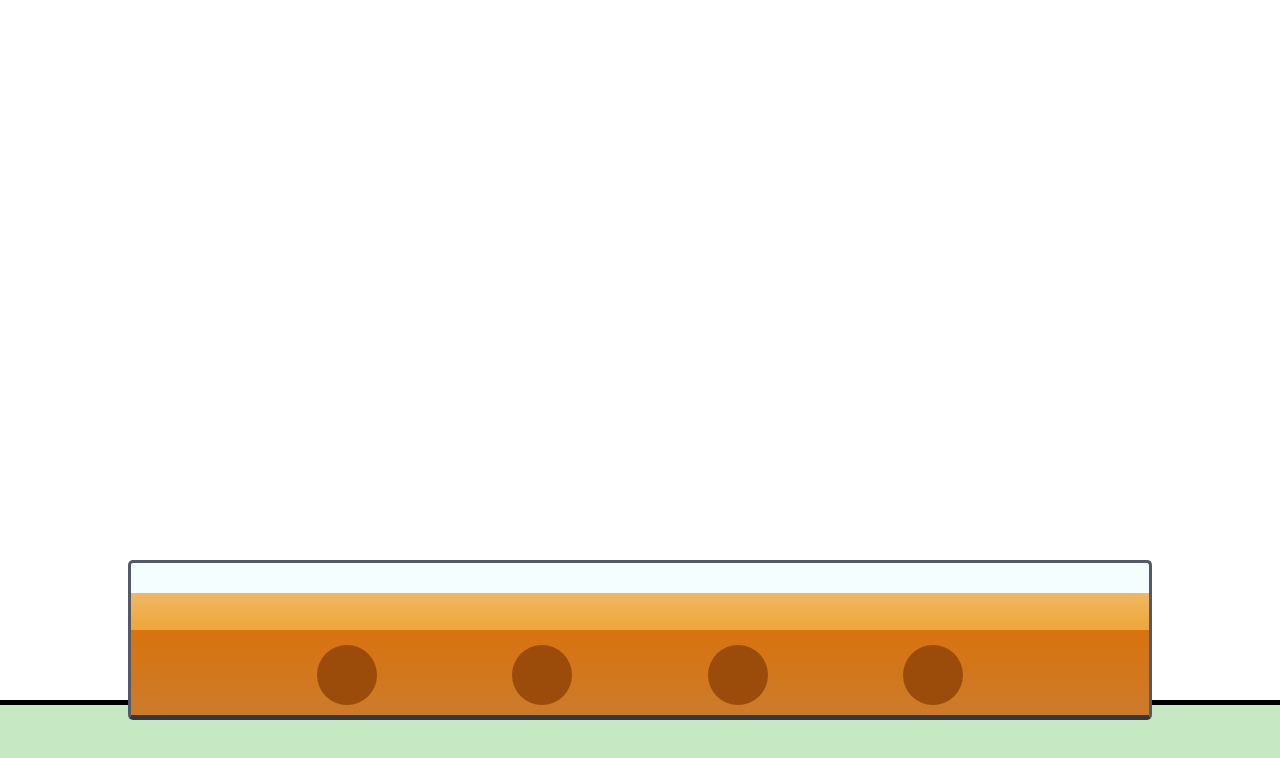
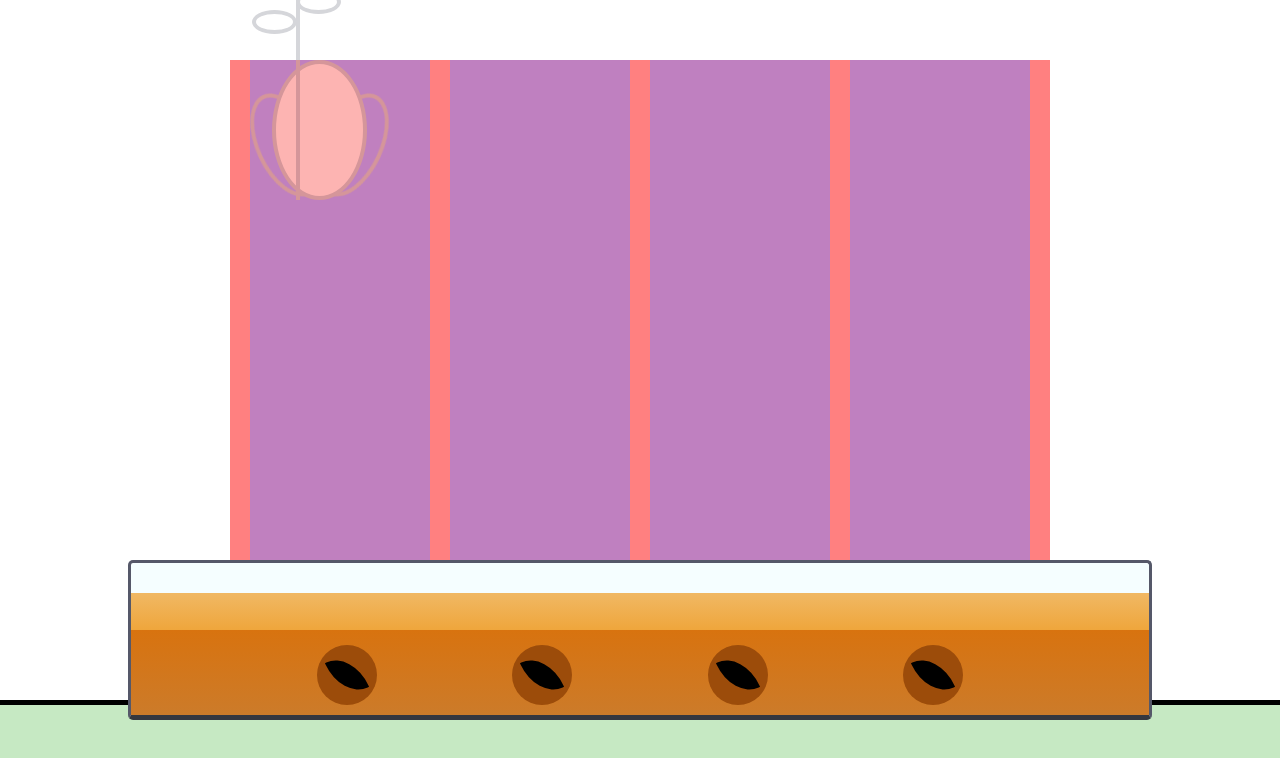
Before and after one commit to lunarias/Garden-of-facts, a website: page app/index.html in a window 1280 px wide. Drawn offline with nearby package versions, Linux system fonts and the light colour scheme.

Commit message:
testing flex

```diff
--- a/app/index.html
+++ b/app/index.html
@@ -49,6 +49,7 @@
                   <div class="soil">
                         <div class="seed-wrapper">
                               <div id="seed-spot-1" class="seed-spot">
+
                                     <div id="seed-1" class="seed"></div>
                               </div>
 
@@ -71,7 +72,23 @@
             </div>
 
 
-          <div class="seed-wrapper">
+          <div class="garden-wrapper">
+              <div class="flower-wrapper">
+                <div class="flower -flower1" id="flower-1">
+                    <div class="flower-bud -flower1"></div>
+                    <div class="plant" id="plant-1">
+                        <div class="leaf leaf-left" id="fact-1" style="top:80px;"></div>
+                            <div class="leaf leaf-right" id="fact-2" style="top:80px;"></div>
+                            <div class="leaf leaf-right" id="fact-3" style="top:150px;"></div>
+                            <div class="leaf leaf-left" id="fact-4" style="top:170px;"></div>
+                    </div>
+                </div>
+
+
+              </div>
+              <div class="flower-wrapper"></div>
+              <div class="flower-wrapper"></div>
+              <div class="flower-wrapper"></div>
 
 
           </div>
@@ -79,7 +96,7 @@
 
 <!--          <div id="flowers-container" style="position:absolute;top:25%;left:25%">
             <div style="position:relative;border:black solid 1px;height:500px;">
--->                <div class="flower -flower1" id="flower-1">
+-->                <!-- <div class="flower -flower1" id="flower-1">
                     <div class="flower-bud -flower1"></div>
                     <div class="plant" id="plant-1">
                         <div class="leaf leaf-left" id="fact-1" style="top:80px;"></div>
@@ -114,7 +131,7 @@
                         <div class="leaf leaf-right" id="fact-3" style="top:160px;"></div>
                         <div class="leaf leaf-left" id="fact-4" style="top:170px;"></div>
                     </div>
-                </div>
+                </div> -->
 <!--            </div>
           </div>
 -->
--- a/app/index.js
+++ b/app/index.js
@@ -1,9 +1,9 @@
 
 
 $(document).ready(function () {
-    $(".seed").hide();
-    $(".leaf").hide();
-    $(".flower-bud").hide();
+    // $(".seed").hide();
+    // $(".leaf").hide();
+    // $(".flower-bud").hide();
     $("#modal-close").click(function(){
         $("#modal").modal("hide");
     })
--- a/app/style/cssDist/combined.css
+++ b/app/style/cssDist/combined.css
@@ -1,9 +1,31 @@
+.garden-wrapper {
+  width: 64%;
+  height: 500px;
+  position: absolute;
+  bottom: 240px;
+  display: flex;
+  justify-content: space-evenly;
+  background-color: red;
+  z-index: 500;
+  opacity: 0.5; }
+
+.flower-wrapper {
+  background-color: blue;
+  opacity: 0.5;
+  height: 500px;
+  width: 180px;
+  z-index: 600;
+  position: relative;
+  top: 0px; }
+
 .flower {
   width: 95px;
   height: 140px;
   /*    border: 3px solid #555869;
     border-radius: 50%;*/
-  position: absolute; }
+  position: relative;
+  top: 0;
+  z-index: 700; }
   .flower.-flower1 {
     bottom: 500px; }
   .flower.-flower2 {
@@ -19,6 +41,7 @@
   border: 4px solid #555869;
   border-radius: 50%;
   position: absolute;
+  left: 23%;
   cursor: pointer; }
   .flower-bud:after, .flower-bud:before {
     content: '';
@@ -49,9 +72,10 @@
 
 .plant {
   width: 4px;
+  height: 360px;
   background-color: #555869;
   position: absolute;
-  bottom: -320px;
+  bottom: 0px;
   left: 50%;
   transform: translateX(-50%); }
 
--- a/app/style/flower.scss
+++ b/app/style/flower.scss
@@ -3,7 +3,29 @@
 
 
 // Wrapper for each individual entire flower
-.flower-wrapper{}
+.garden-wrapper{
+    width:64%;
+    height:500px;
+    position: absolute;
+    bottom:240px;
+    display:flex;
+    justify-content: space-evenly;
+    background-color: red;
+    z-index: 500;
+    opacity:0.5;
+
+}
+
+.flower-wrapper{
+    background-color:blue;
+    opacity:0.5;
+    height:500px;
+    width:180px;
+    z-index:600;
+    position: relative;
+    top:0px;
+
+}
 
 .petal{}
 
@@ -17,7 +39,9 @@
     height: 140px;
     /*    border: 3px solid #555869;
     border-radius: 50%;*/
-    position: absolute;
+    position: relative;
+    top:0;
+    z-index:700;
 
     &.-flower1 {
         bottom: 500px;
@@ -41,6 +65,7 @@
     border: 4px solid #555869;
     border-radius: 50%;
     position: absolute;
+    left:23%;
     cursor: pointer;
 
     &:after,
@@ -86,10 +111,11 @@
 
 .plant {
     width: 4px;
+    height:360px;
     background-color: #555869;
     position: absolute;
-    bottom:-320px;
-    left: 50%;
+    bottom:0px;
+    left:50%;
     transform: translateX(-50%);
 }
 
```
